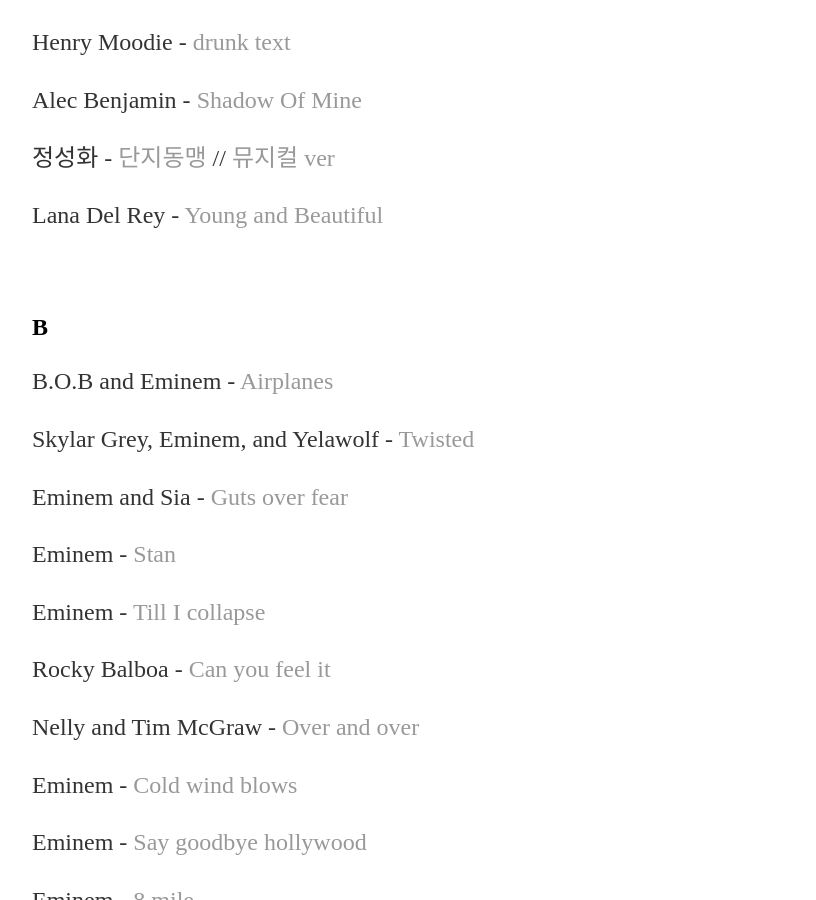
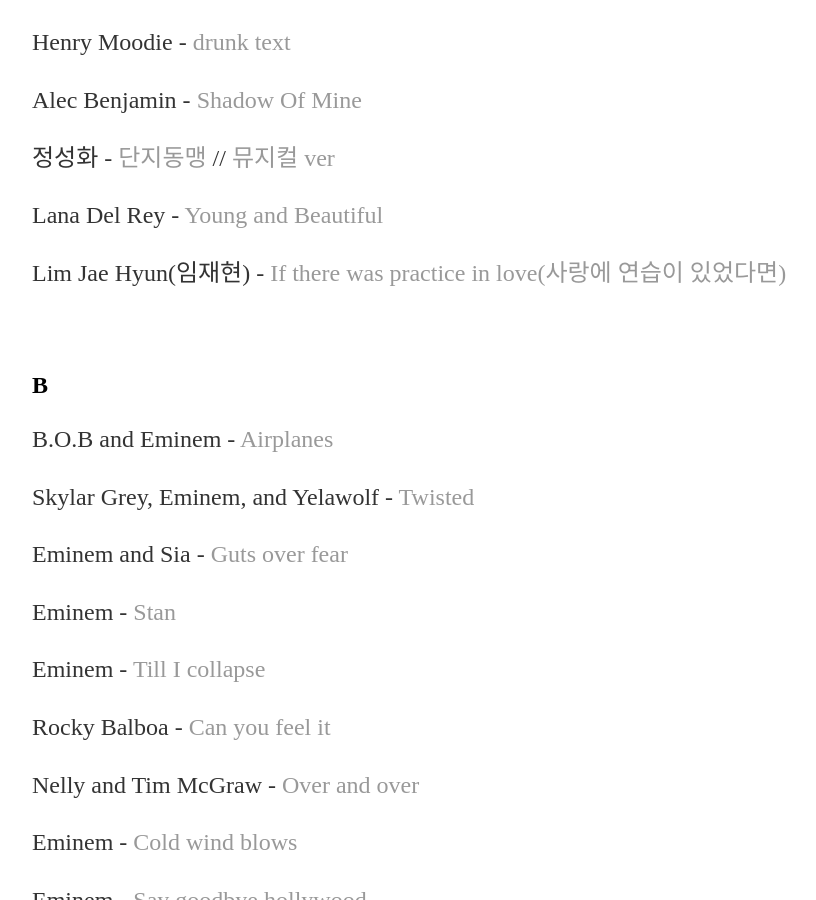
Before and after one commit to yjkweon24/yjkweon24.github.io, a Jekyll site: the page built from _posts/2018-10-23-songs-that-i-love.md, in a window 1280 px wide and 900 px high, scrolled down 3710 px. Shown: the whole window, without its empty margins (160-976 px from the left). Built offline with Jekyll 4.4.1, drawn with Linux system fonts in a browser that asks for light colours.

Commit message:
Update 2018-10-23-songs-that-i-love.md

```diff
--- a/_posts/2018-10-23-songs-that-i-love.md
+++ b/_posts/2018-10-23-songs-that-i-love.md
@@ -126,6 +126,8 @@
 정성화 - [단지동맹](https://www.youtube.com/watch?v=ARPETSFAfFI) // [뮤지컬 ver](https://www.youtube.com/watch?v=OaQYC0sDVg8)
 
 Lana Del Rey - [Young and Beautiful](https://www.youtube.com/watch?v=o_1aF54DO60&ab_channel=LanaDelReyVEVO)
+
+Lim Jae Hyun(임재현) - [If there was practice in love(사랑에 연습이 있었다면)](https://youtu.be/kXAvbHPdTZ0?si=l6_hmAbVEjs8h0D2)
 
 <br>
 
```
